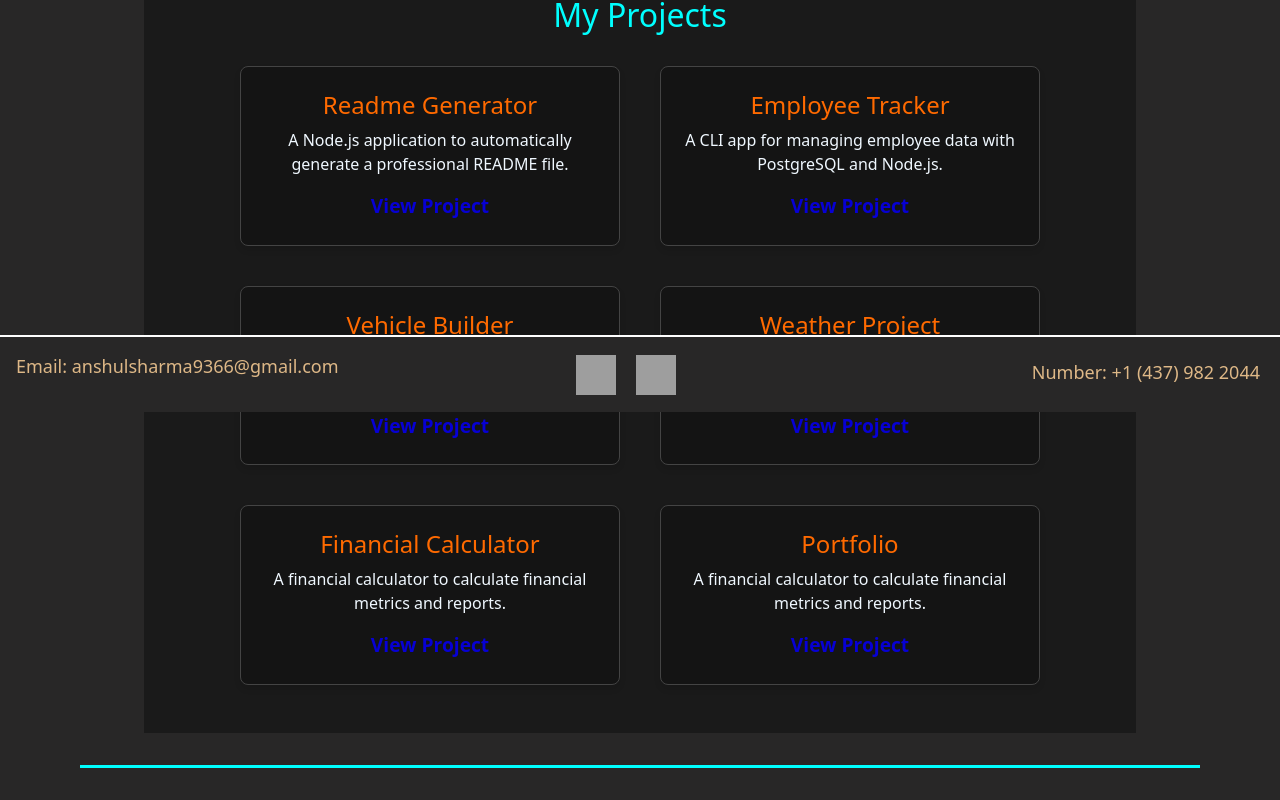
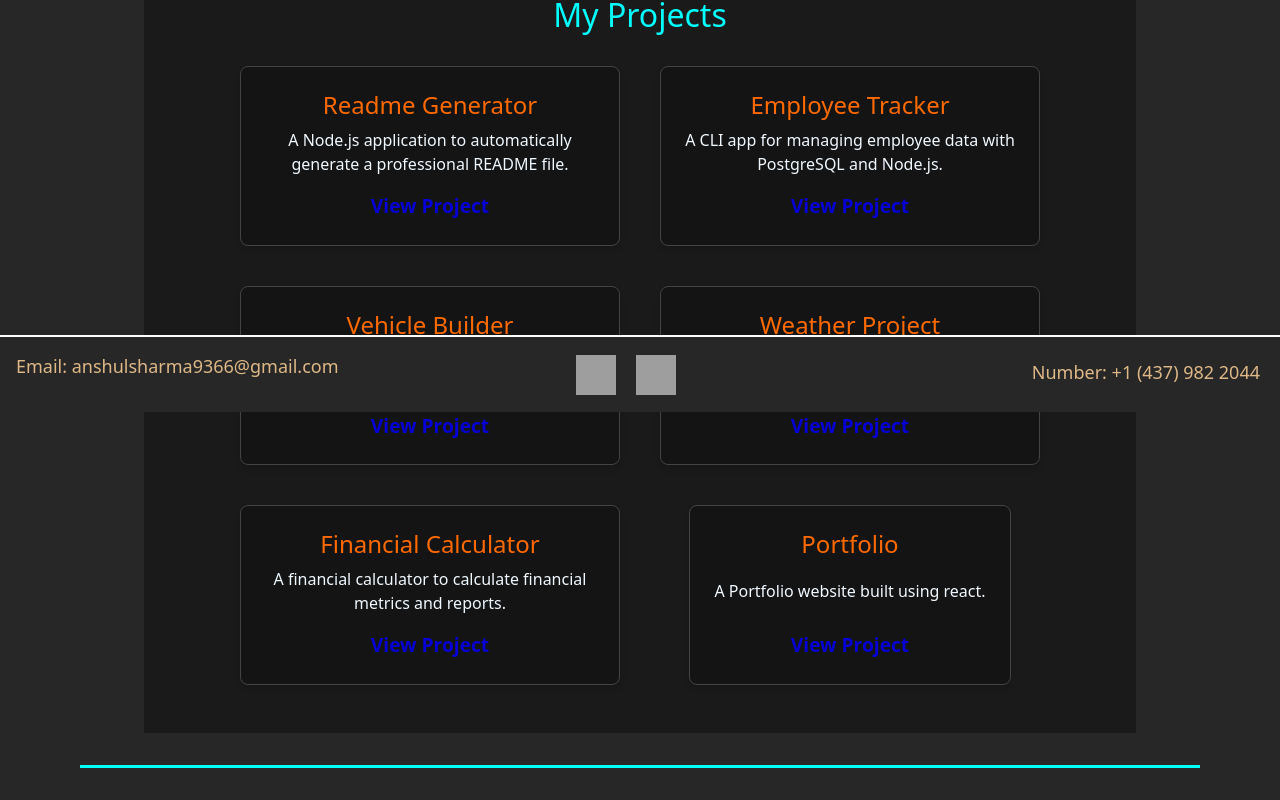
Before and after one commit to Anshul1555/Portfolio, a React (Vite) app: page / in a window 1280 px wide. Shown: the part 388-1188 px from the top of the page. Built offline with nearby package versions, Linux system fonts and the light colour scheme; grey boxes are pictures that could not be loaded.

Commit message:
Update Projects.jsx

```diff
--- a/src/pages/Projects.jsx
+++ b/src/pages/Projects.jsx
@@ -36,8 +36,8 @@ const projects = [
   {
     id: 6,
     title: 'Portfolio',
-    description: 'A financial calculator to calculate financial metrics and reports.',
-    link: 'https://github.com/Anshul1555/financial-calculator.git',
+    description: 'A Portfolio website built using react.',
+    link: 'https://github.com/Anshul1555/Portfolio',
   },
 ];
 
```
